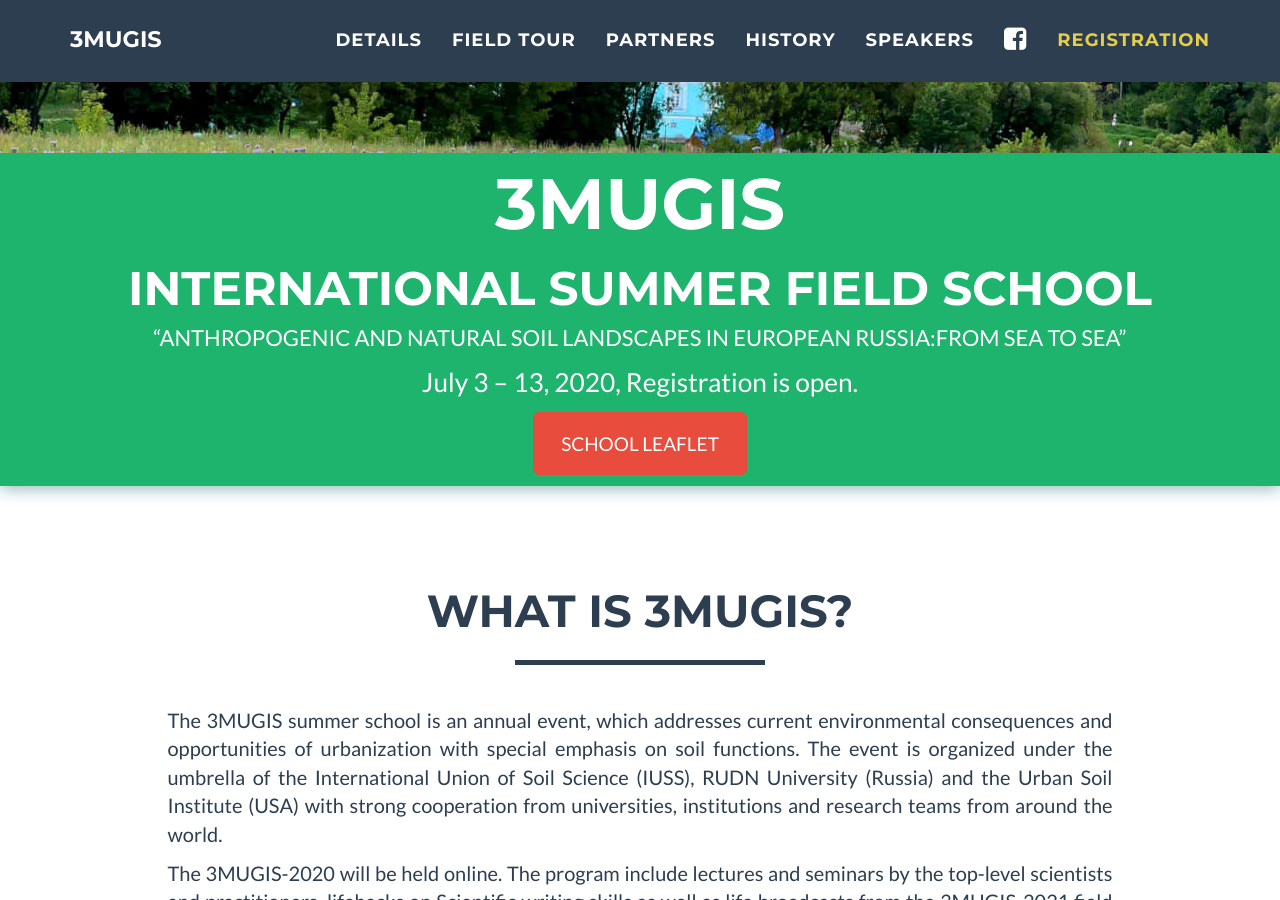
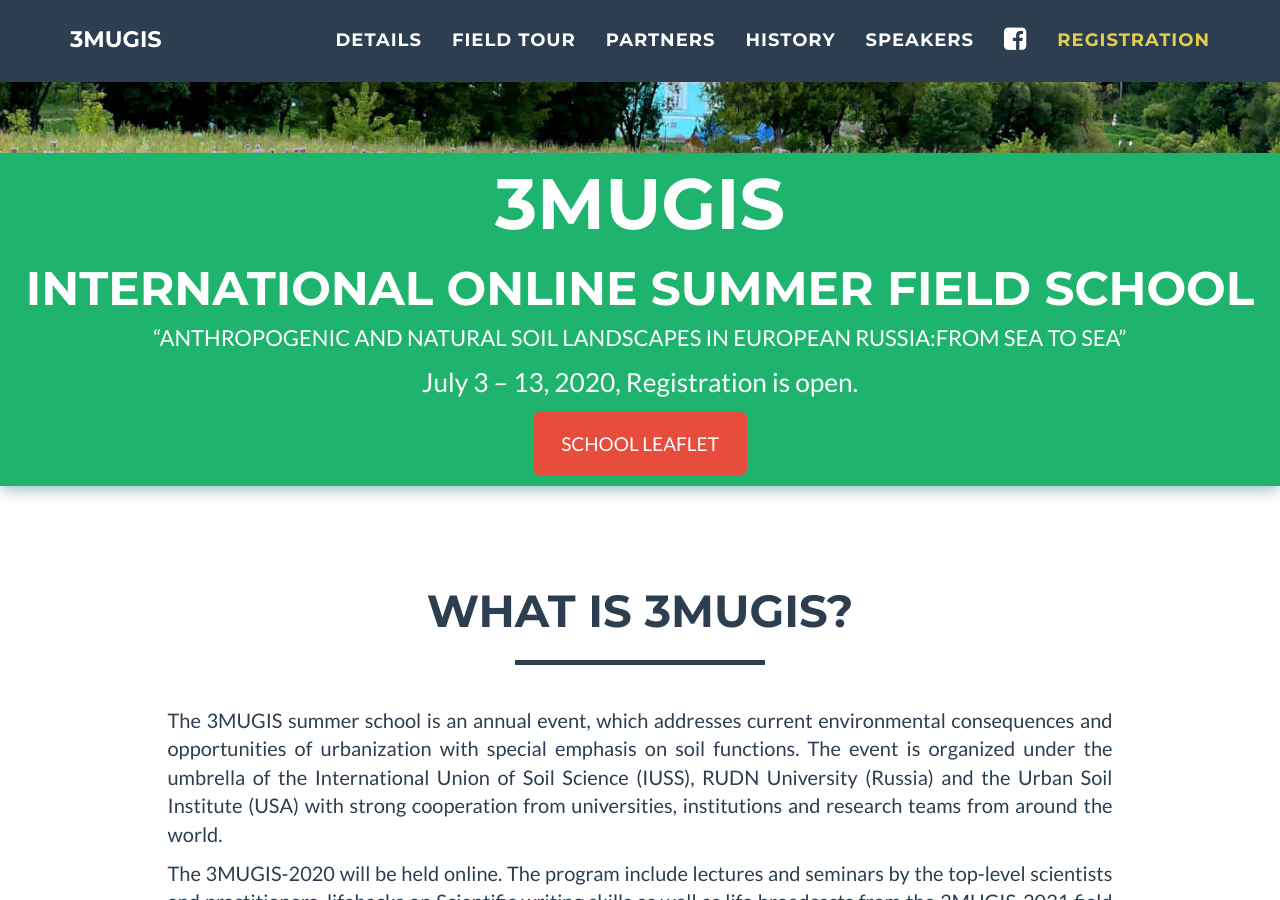
Before and after one commit to erasmus-rudn/erasmus-rudn.github.io, a Jekyll site: the page built from index.md, in a window 1280 px wide and 900 px high, scrolled down 387 px. Built offline with Jekyll 4.4.1, drawn with Linux system fonts in a browser that asks for light colours.

Commit message:
Update header.html

```diff
--- a/_includes/header.html
+++ b/_includes/header.html
@@ -26,7 +26,7 @@
                         <span class="name">{{ site.title }}</span>
                     </div>
                     <div class="intro-text">
-                        <span class="name" style="font-size:47px">INTERNATIONAL SUMMER FIELD SCHOOL</span>
+                        <span class="name" style="font-size:47px">INTERNATIONAL ONLINE SUMMER FIELD SCHOOL</span>
                         <p><span ><q style="font-size:22px">{{page.the_year_motto}}</q></span></p>
                         <!--<span class="skills"><q>{{page.motto_addition}}</q></span>-->
                         <span class="skills">{{ page.school_dates}}</span>
```
